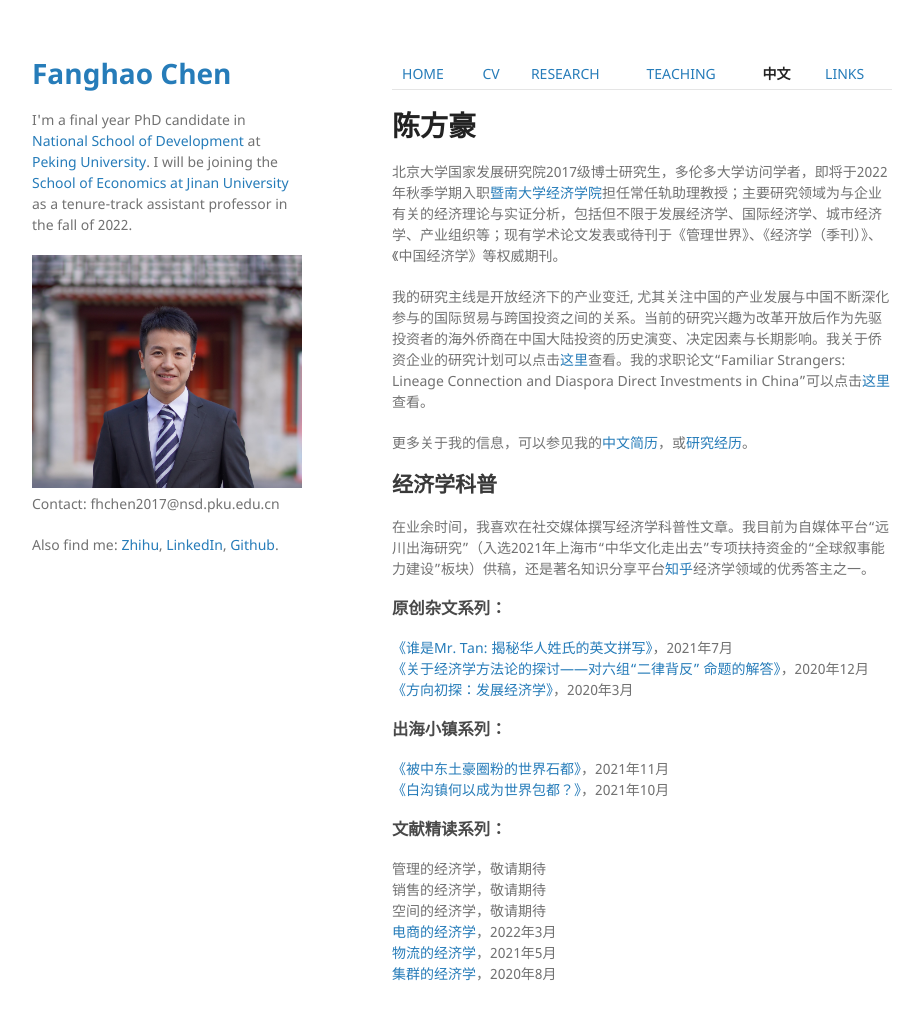
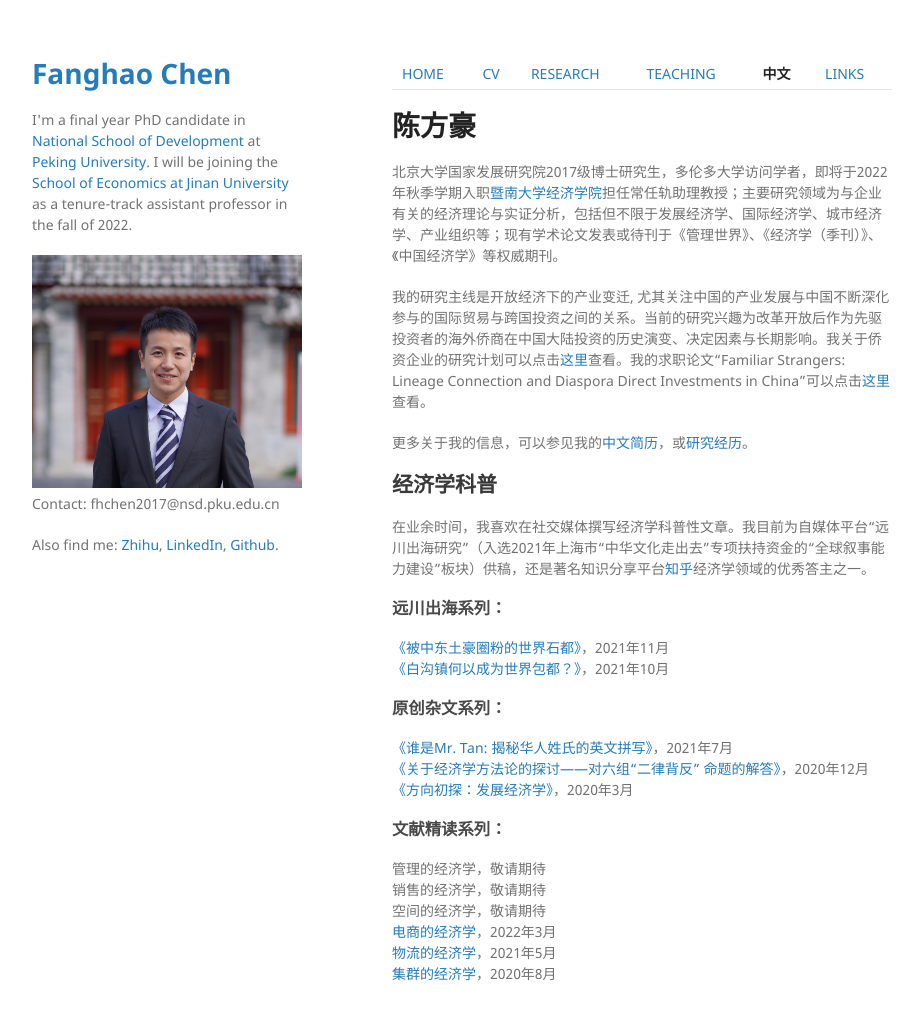
Before and after one commit to FanghaoChen/homepage, a Jekyll site: the page built from chinesepage.md, in a window 1280 px wide and 1054 px high. Shown: the top 1020 px of the window, without its empty margins (178-1098 px from the left). Built offline with Jekyll 4.4.1, drawn with Linux system fonts in a browser that asks for light colours; our own code applies the rules of GitHub Pages for plain Markdown files.

Commit message:
Update chinesepage.md

```diff
--- a/chinesepage.md
+++ b/chinesepage.md
@@ -12,14 +12,14 @@
 
 在业余时间，我喜欢在社交媒体撰写经济学科普性文章。我目前为自媒体平台“远川出海研究”（入选2021年上海市“中华文化走出去”专项扶持资金的“全球叙事能力建设”板块）供稿，还是著名知识分享平台[知乎](https://www.zhihu.com/people/hongo-chin)经济学领域的优秀答主之一。
 
+### 远川出海系列：<br/>
+[《被中东土豪圈粉的世界石都》](https://mp.weixin.qq.com/s?__biz=MzkzMTAyOTU3Nw==&mid=2247489455&idx=1&sn=4c3c71002cf900a43247b081f6fd6526&chksm=c2706089f507e99fe98f530b2cc87c3a2461b6c9e90aa77e108e42b138561f3f56ee8a9fb38a&mpshare=1&scene=2&srcid=1127iTPFctEMJkf4I8FkZG5c&sharer_sharetime=1638023245653&sharer_shareid=009d752390d3ca9d149b0d31038375f0#rd)，2021年11月 <br/>
+[《白沟镇何以成为世界包都？》](https://mp.weixin.qq.com/s?__biz=MzIwMDY2NTgwMA==&mid=2247496921&idx=2&sn=21814aafcddff29e9559c51492f0b2d5&chksm=96fb0b7ea18c8268550c36ee750add523b15bdf443f57d6fd045e29ec6a63e11858a6dbad589&mpshare=1&scene=24&srcid=0929OR5EATf5H2gTLREzsDlD&sharer_sharetime=1632905192849&sharer_shareid=009d752390d3ca9d149b0d31038375f0#rd)，2021年10月 <br/>
+
 ### 原创杂文系列：<br/>
 [《谁是Mr. Tan: 揭秘华人姓氏的英文拼写》](https://mp.weixin.qq.com/s?__biz=MzI4MzQwMDI4Ng==&mid=2247488665&idx=1&sn=463c83013d0ea95f7c9fa55d84196640&chksm=eb8a15a8dcfd9cbecf8e827b6d0a6230363816725f4412aed1707989b672e3a80e7aeb394328&mpshare=1&scene=24&srcid=0730Dc0tK2sZMsyexzLto33b&sharer_sharetime=1627663884197&sharer_shareid=009d752390d3ca9d149b0d31038375f0#rd)，2021年7月 <br/>
 [《关于经济学方法论的探讨——对六组“二律背反” 命题的解答》](https://zhuanlan.zhihu.com/p/339919057)，2020年12月 <br/>
 [《方向初探：发展经济学》](https://mp.weixin.qq.com/s?__biz=Mzg4MzE0ODY0Mw==&mid=2247486276&idx=1&sn=11980239e1724f4577acb1fc8976f01c&chksm=cf4a9948f83d105e75eb1bc96ed0064009579908401a25770dfc3eee382d0bb90a382529e772&mpshare=1&scene=24&srcid=&sharer_sharetime=1587118796703&sharer_shareid=009d752390d3ca9d149b0d31038375f0#rd)，2020年3月 <br/>
-
-### 出海小镇系列：<br/>
-[《被中东土豪圈粉的世界石都》](https://mp.weixin.qq.com/s?__biz=MzkzMTAyOTU3Nw==&mid=2247489455&idx=1&sn=4c3c71002cf900a43247b081f6fd6526&chksm=c2706089f507e99fe98f530b2cc87c3a2461b6c9e90aa77e108e42b138561f3f56ee8a9fb38a&mpshare=1&scene=2&srcid=1127iTPFctEMJkf4I8FkZG5c&sharer_sharetime=1638023245653&sharer_shareid=009d752390d3ca9d149b0d31038375f0#rd)，2021年11月 <br/>
-[《白沟镇何以成为世界包都？》](https://mp.weixin.qq.com/s?__biz=MzIwMDY2NTgwMA==&mid=2247496921&idx=2&sn=21814aafcddff29e9559c51492f0b2d5&chksm=96fb0b7ea18c8268550c36ee750add523b15bdf443f57d6fd045e29ec6a63e11858a6dbad589&mpshare=1&scene=24&srcid=0929OR5EATf5H2gTLREzsDlD&sharer_sharetime=1632905192849&sharer_shareid=009d752390d3ca9d149b0d31038375f0#rd)，2021年10月 <br/>
 
 ### 文献精读系列：<br/>
 管理的经济学，敬请期待 <br/>
```
